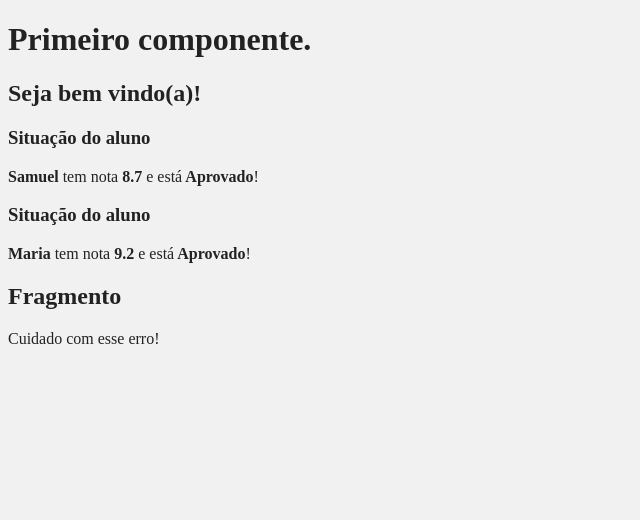
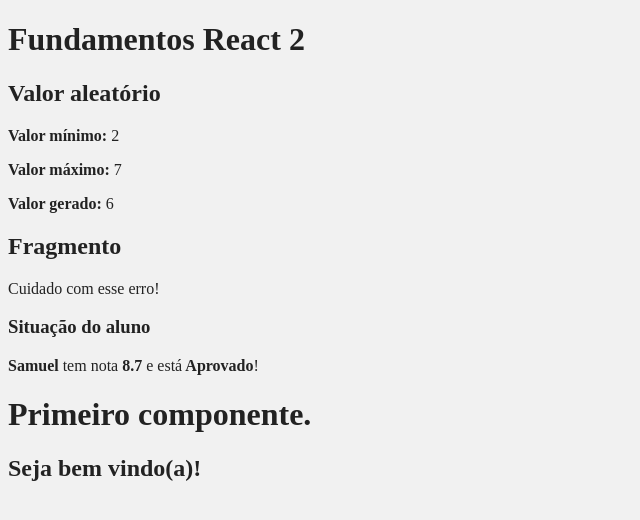
Before and after one commit to Samuel-silva/curso-react, a React (Create React App) app in the folder fundamentos-react/: page / in a window 1280 px wide. Shown: the top 520 px of the page, without its empty margins (0-640 px from the left). Built offline with nearby package versions, Linux system fonts and the light colour scheme.

Commit message:
feat - Desafio número aleatório

```diff
--- /dev/null
+++ b/fundamentos-react/src/App.jsx
@@ -0,0 +1,23 @@
+import React from 'react'
+
+import Primeiro from './components/basico/Primeiro'
+import ComParametro from './components/basico/ComParametro'
+import Fragmento from './components/basico/Fragmento'
+import Aleatorio from './components/basico/Aleatorio'
+
+export default () => (
+  <div id="app">
+    <h1>Fundamentos React 2</h1>
+    <Aleatorio
+      min={2}
+      max={7}
+    />
+    <Fragmento />
+    <ComParametro
+      titulo="Situação do aluno"
+      aluno="Samuel"
+      nota={8.7}
+    />
+    <Primeiro />
+  </div>
+)
--- /dev/null
+++ b/fundamentos-react/src/components/basico/Aleatorio.jsx
@@ -0,0 +1,14 @@
+import React from 'react'
+
+export default function Aleatorio(props) {
+  const {min, max} = props
+  const numAleatorio = parseInt(Math.random() * (max - min)) + min
+  return (
+    <React.Fragment>
+      <h2>Valor aleatório</h2>
+      <p><strong>Valor mínimo:</strong> { min }</p>
+      <p><strong>Valor máximo:</strong> { max }</p>
+      <p><strong>Valor gerado:</strong> { numAleatorio }</p>
+    </React.Fragment>
+  )
+}
--- a/fundamentos-react/src/index.js
+++ b/fundamentos-react/src/index.js
@@ -5,31 +5,15 @@
 // root.render(<h1>Hello, World!!</h1>);
 
 import './index.css'
-import ReactDom from 'react-dom'
+import ReactDOM from 'react-dom'
 import React from 'react'
 
-import Primeiro from './components/basico/Primeiro'
-import ComParametro from './components/basico/ComParametro'
-import Fragmento from './components/basico/Fragmento'
+import App from './App'
 
 // const el = document.getElementById('root')
-// ReactDom.render('Olá React!', el)
+// ReactDOM.render('Olá React!', el)
 
-
-ReactDom.render(
-  <div>
-    <Primeiro />
-    <ComParametro
-      titulo="Situação do aluno"
-      aluno="Samuel"
-      nota={8.7}
-    />
-    <ComParametro
-      titulo="Situação do aluno"
-      aluno="Maria"
-      nota={9.2}
-    />
-    <Fragmento />
-  </div>,
+ReactDOM.render(
+  <App />,
   document.getElementById('root')
 )
```
Also changed, not shown: fundamentos-react/.eslintrc.js (added), fundamentos-react/src/components/basico/ComParametro.jsx (indentation only).
